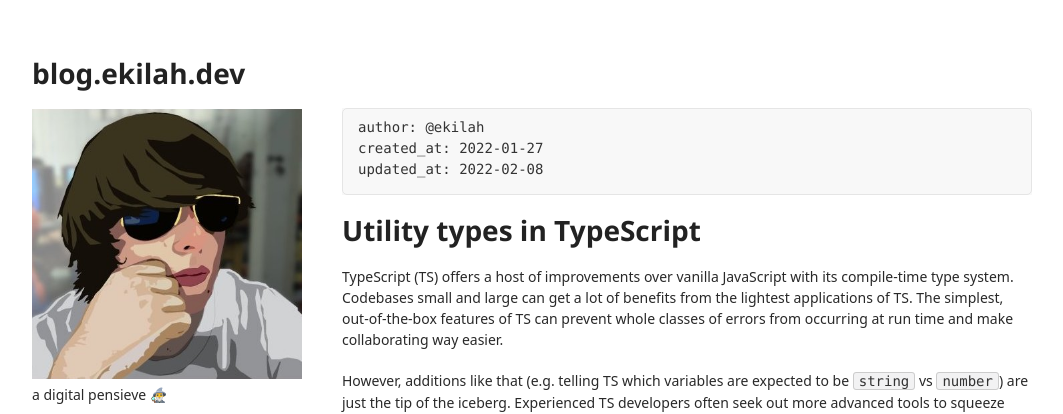
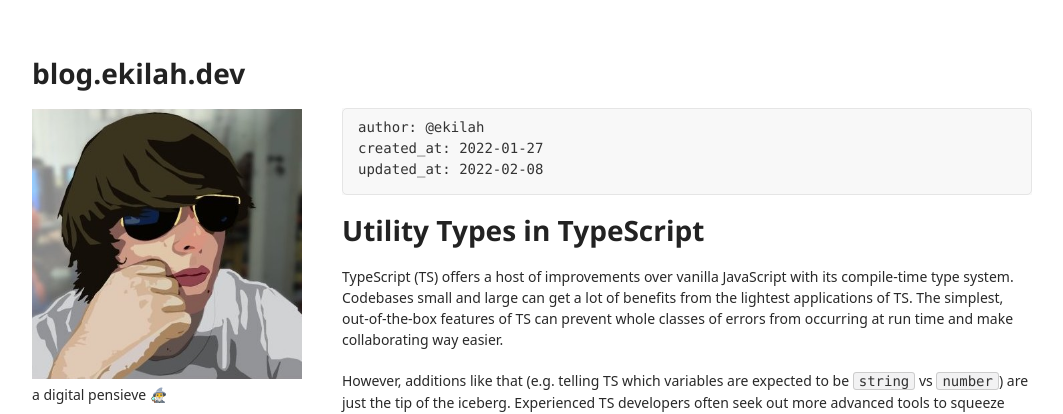
Before and after one commit to ekilah/ekilah.github.io, a Jekyll site: the page built from posts/utility-types-in-typescript.md, in a window 1280 px wide and 900 px high. Shown: the top 414 px of the window, without its empty margins (108-1171 px from the left). Built offline with Jekyll 4.4.1, drawn with Linux system fonts in a browser that asks for light colours; some web fonts are replaced; our own code applies the rules of GitHub Pages for plain Markdown files; a script that is not in the unit is left out.

Commit message:
title case title

````diff
--- a/posts/utility-types-in-typescript.md
+++ b/posts/utility-types-in-typescript.md
@@ -5,7 +5,7 @@ updated_at: 2022-02-08
 ```
 
 
-# [Utility types in TypeScript](#)
+# [Utility Types in TypeScript](#)
 
 TypeScript (TS) offers a host of improvements over vanilla JavaScript with its compile-time type system. Codebases small and large can get a lot of benefits from the lightest applications of TS. The simplest, out-of-the-box features of TS can prevent whole classes of errors from occurring at run time and make collaborating way easier.
 
````
